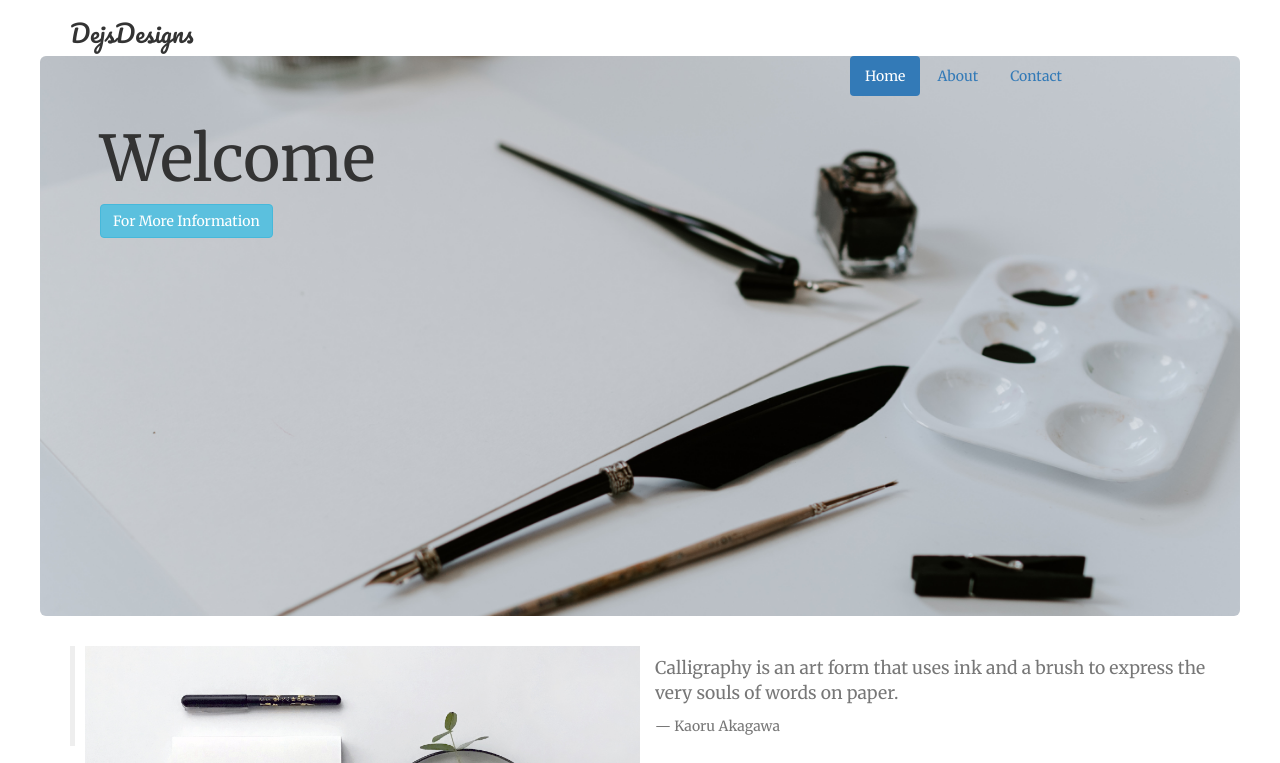
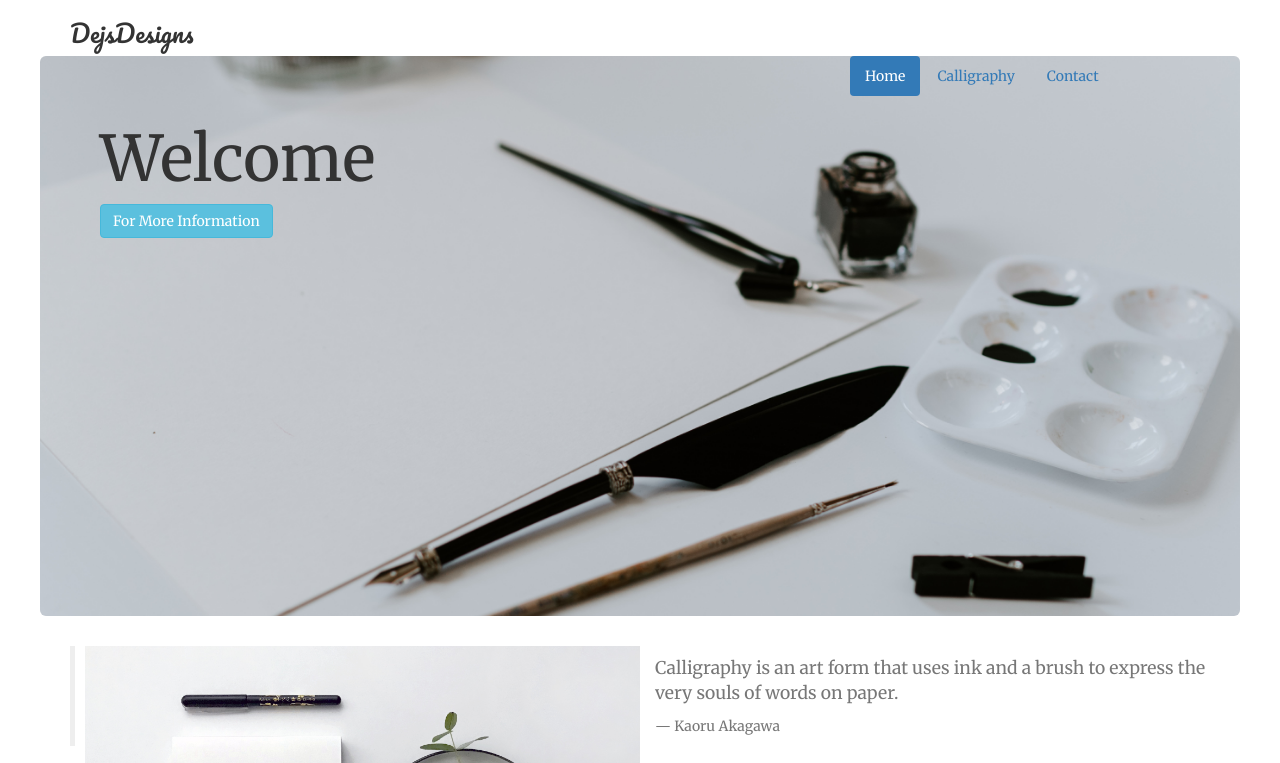
Before and after one commit to Dejmccray/mobile-friendly, a plain HTML site: page index.html in a window 1280 px wide. Shown: the top 763 px of the page. Drawn offline with nearby package versions, Linux system fonts and the light colour scheme; grey boxes are pictures that could not be loaded.

Commit message:
changes to nav pill name

```diff
--- a/index.html
+++ b/index.html
@@ -16,7 +16,7 @@
             <div class="col-md-4 col-md-offset-8">
                 <ul class="nav nav-pills">
                     <li role="presentation" class="active"><a href="#">Home</a></li>
-                    <li role="presentation"><a href="#">About</a></li>
+                    <li role="presentation"><a href="#">Calligraphy</a></li>
                     <li role="presentation"><a href="#">Contact</a></li>
                 </ul>
                 </div>
```
